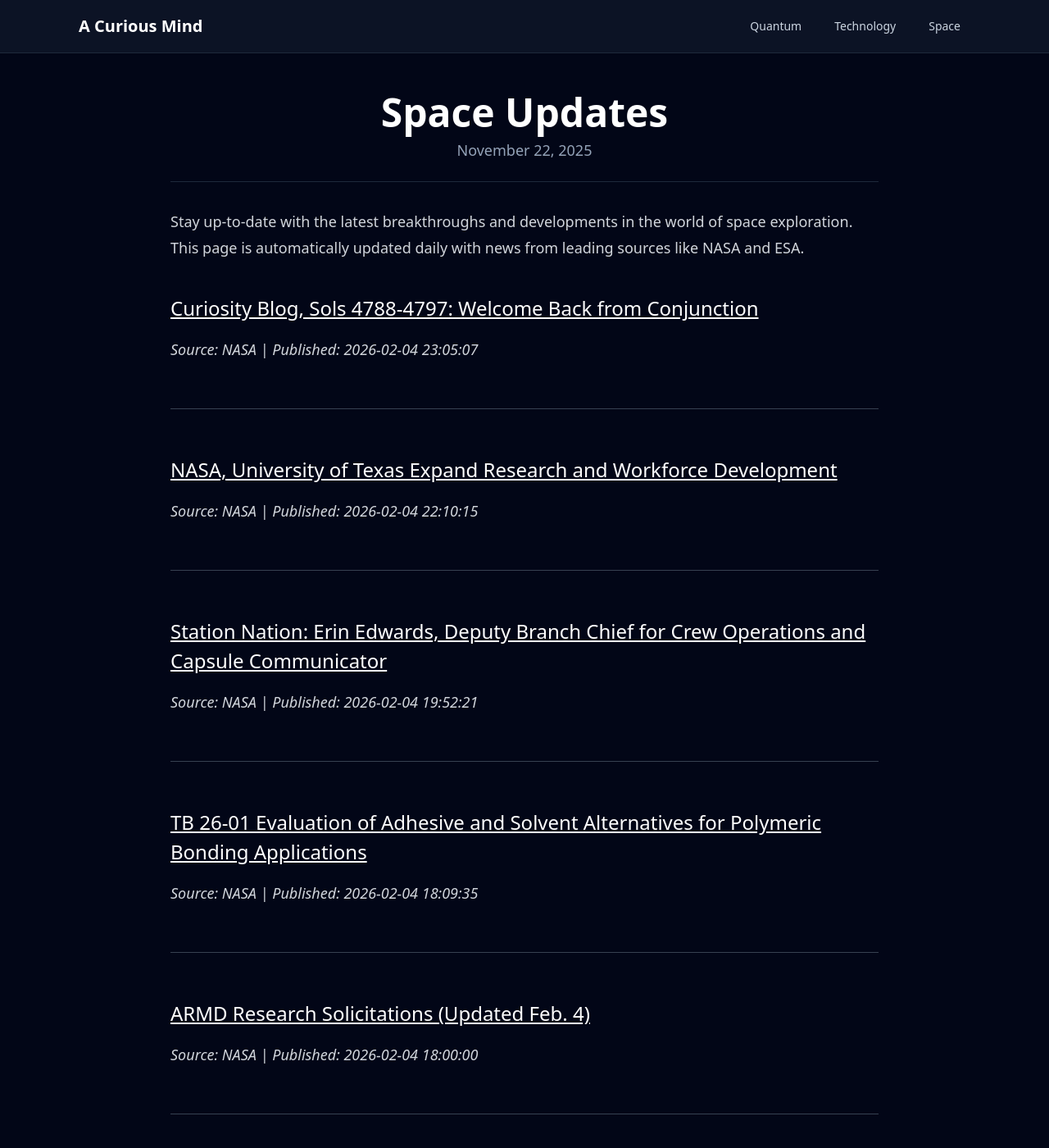
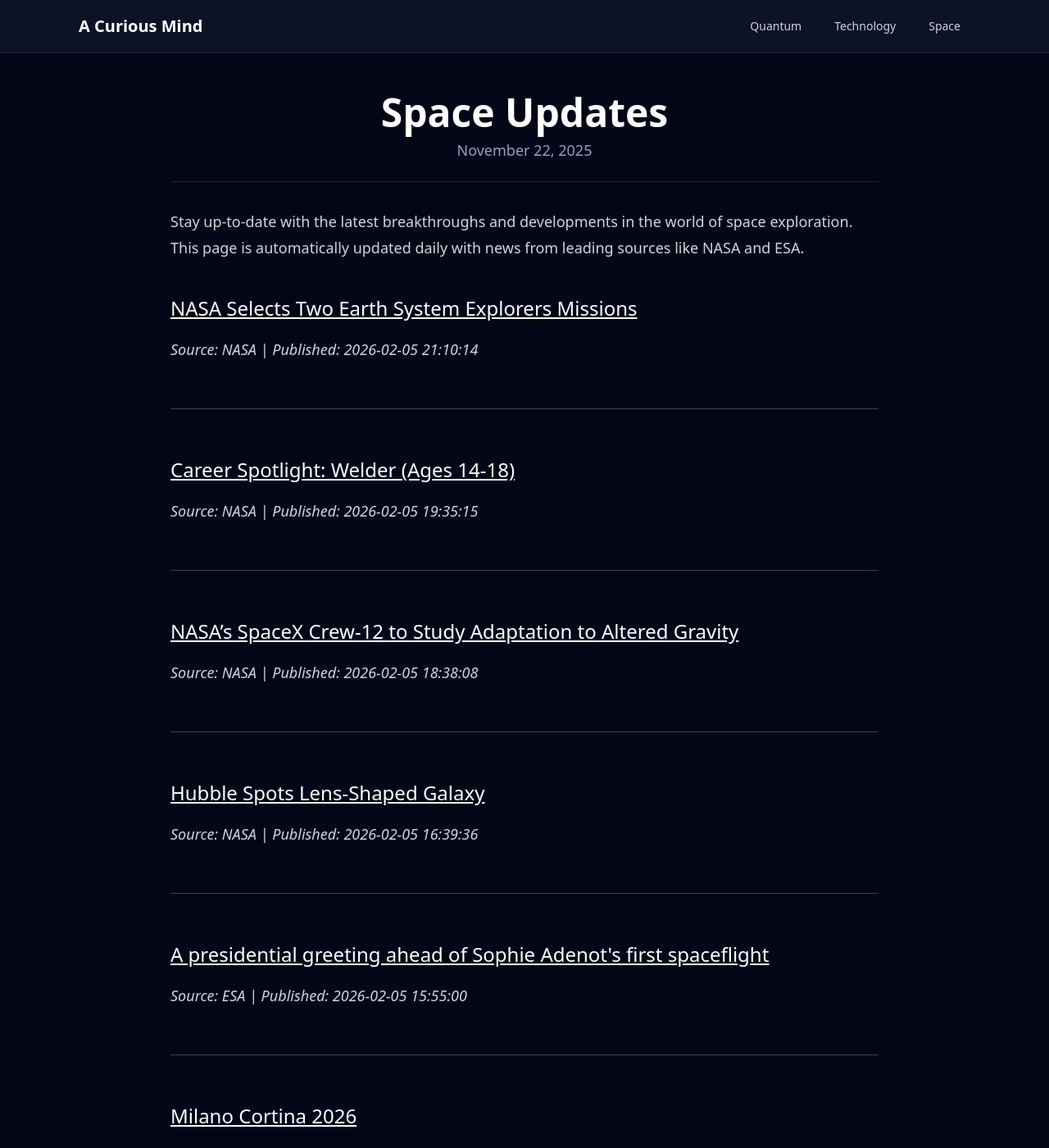
Before and after one commit to onehl7/onehl7.github.io, a Jekyll site: the page built from _posts/2025-11-22-space-updates.md, in a window 1280 px wide and 1400 px high. Shown: the whole window at 82% size. Built offline with Jekyll 4.4.1, drawn with Linux system fonts in a browser that asks for light colours; nearby versions of some CDN libraries; some of the changed text lies outside the part shown.

Commit message:
Update space news data

```diff
--- a/_data/space_news.json
+++ b/_data/space_news.json
@@ -1,33 +1,39 @@
 [
   {
     "source": "NASA",
-    "title": "Curiosity Blog, Sols 4788-4797: Welcome Back from Conjunction",
-    "link": "https://science.nasa.gov/blog/curiosity-blog-sols-4788-4797-welcome-back-from-conjunction/",
-    "published": "2026-02-04 23:05:07"
+    "title": "NASA Selects Two Earth System Explorers Missions",
+    "link": "https://www.nasa.gov/news-release/nasa-selects-two-earth-system-explorers-missions/",
+    "published": "2026-02-05 21:10:14"
   },
   {
     "source": "NASA",
-    "title": "NASA, University of Texas Expand Research and Workforce Development",
-    "link": "https://www.nasa.gov/centers-and-facilities/johnson/nasa-university-of-texas-expand-research-and-workforce-development/",
-    "published": "2026-02-04 22:10:15"
+    "title": "Career Spotlight: Welder (Ages 14-18)",
+    "link": "https://www.nasa.gov/learning-resources/career-spotlight-welder-ages-14-18/",
+    "published": "2026-02-05 19:35:15"
   },
   {
     "source": "NASA",
-    "title": "Station Nation:\u00a0Erin Edwards, Deputy Branch Chief for Crew Operations and Capsule Communicator",
-    "link": "https://www.nasa.gov/centers-and-facilities/johnson/station-nation-erin-edwards-deputy-branch-chief-for-crew-operations-and-capsule-communicator/",
-    "published": "2026-02-04 19:52:21"
+    "title": "NASA\u2019s SpaceX Crew-12 to Study Adaptation to Altered Gravity",
+    "link": "https://www.nasa.gov/humans-in-space/nasas-spacex-crew-12-to-study-adaptation-to-altered-gravity/",
+    "published": "2026-02-05 18:38:08"
   },
   {
     "source": "NASA",
-    "title": "TB 26-01 Evaluation of Adhesive and Solvent Alternatives for Polymeric Bonding Applications",
-    "link": "https://www.nasa.gov/centers-and-facilities/nesc/evaluation-of-adhesive-and-solvent-alternatives-for-polymericbonding-applications/",
-    "published": "2026-02-04 18:09:35"
+    "title": "Hubble Spots Lens-Shaped Galaxy",
+    "link": "https://www.nasa.gov/image-article/hubble-spots-lens-shaped-galaxy/",
+    "published": "2026-02-05 16:39:36"
+  },
+  {
+    "source": "ESA",
+    "title": "A presidential greeting ahead of Sophie Adenot's first spaceflight",
+    "link": "https://www.esa.int/About_Us/Corporate_news/A_presidential_greeting_ahead_of_Sophie_Adenot_s_first_spaceflight",
+    "published": "2026-02-05 15:55:00"
   },
   {
     "source": "NASA",
-    "title": "ARMD Research Solicitations (Updated Feb. 4)",
-    "link": "https://www.nasa.gov/aeronautics/armd-solicitations/",
-    "published": "2026-02-04 18:00:00"
+    "title": "Milano Cortina 2026",
+    "link": "https://science.nasa.gov/earth/earth-observatory/milano-cortina-2026/",
+    "published": "2026-02-05 05:01:00"
   },
   {
     "source": "ESA",
@@ -49,12 +55,6 @@
   },
   {
     "source": "ESA",
-    "title": "Apply now to the ESA Graduate Trainee Programme",
-    "link": "https://www.esa.int/About_Us/Careers_at_ESA/Apply_now_to_the_ESA_Graduate_Trainee_Programme",
-    "published": "2026-02-02 10:00:00"
-  },
-  {
-    "source": "ESA",
     "title": "\u03b5psilon",
     "link": "https://www.esa.int/Science_Exploration/Human_and_Robotic_Exploration/epsilon",
     "published": "2026-01-21 12:54:00"
```
